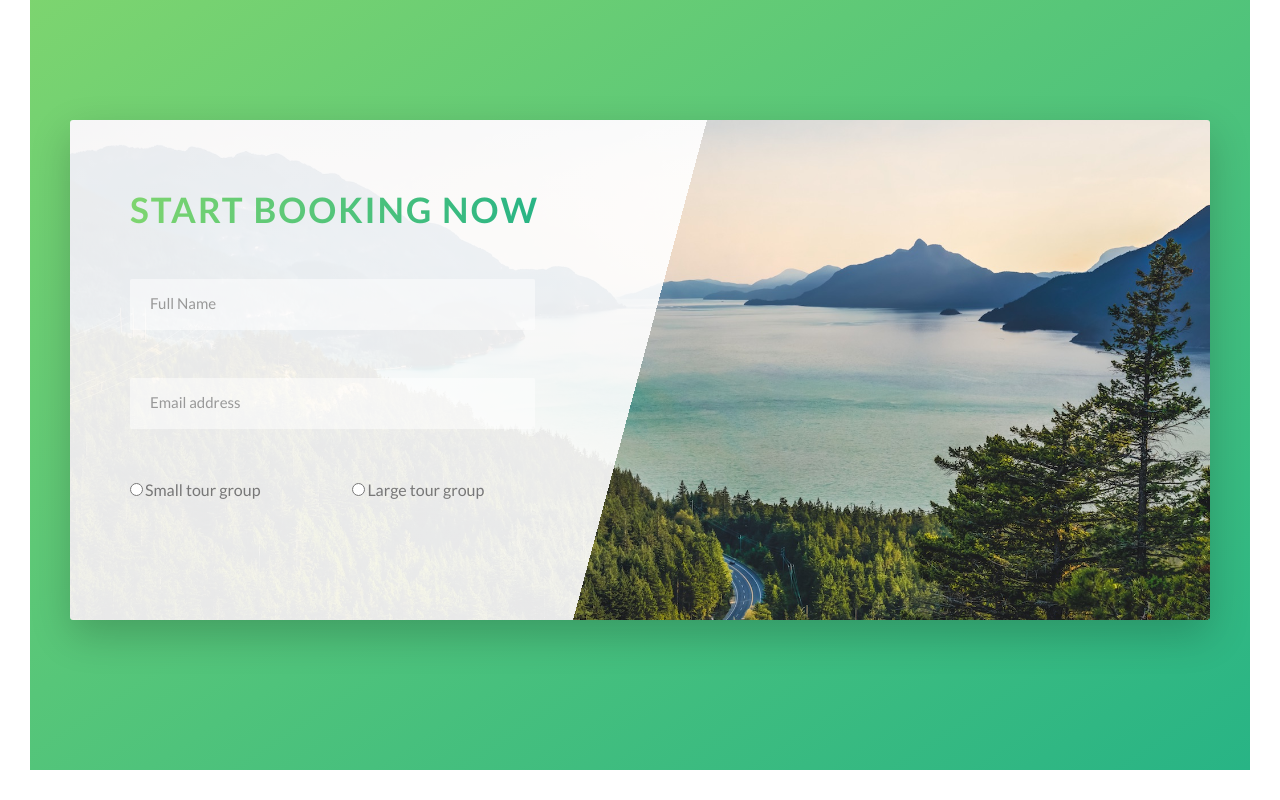
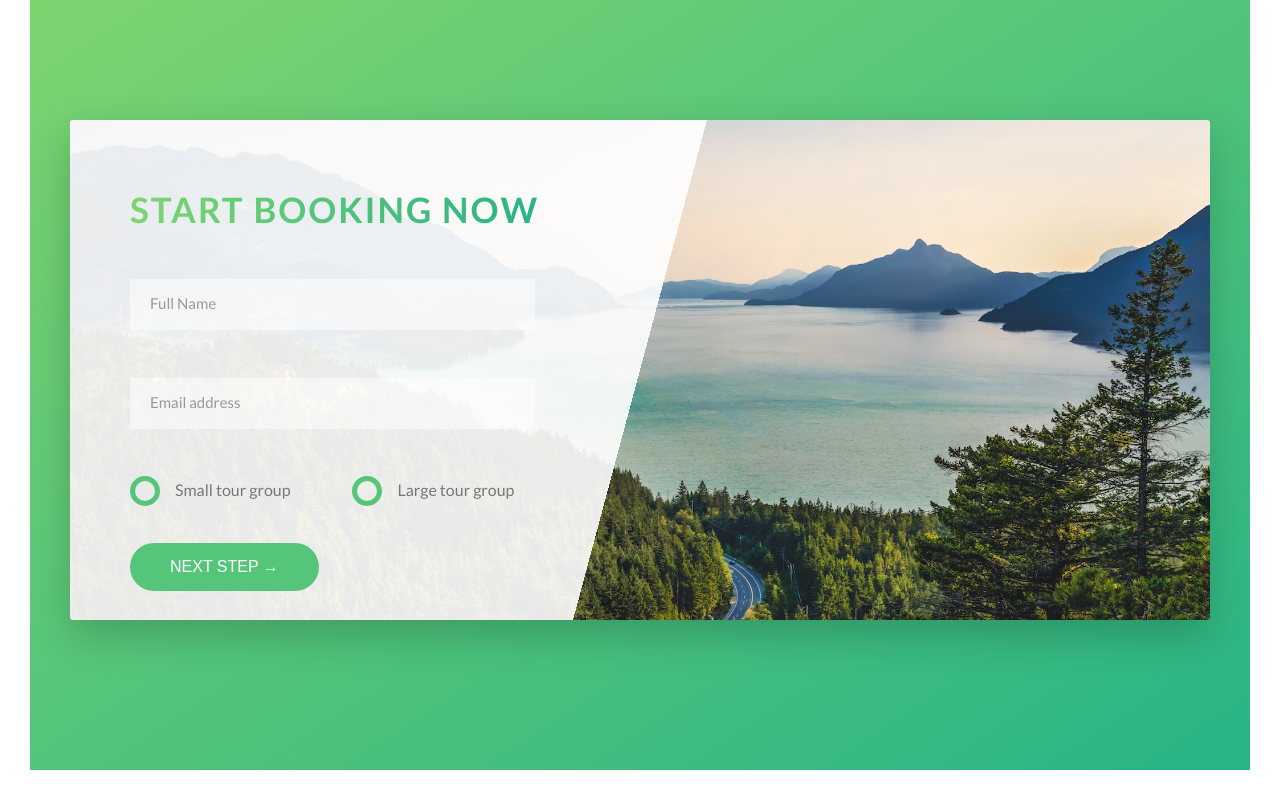
Before and after one commit to thmsbnrd/natours_sass, a website: page index.html in a window 1280 px wide. Shown: the part 4506-5306 px from the top of the page. Drawn offline with Linux system fonts and the light colour scheme.

Commit message:
styled radio button and added send form button

```diff
--- a/index.html
+++ b/index.html
@@ -300,7 +300,7 @@
                 <input type="email" class="form__input" placeholder="Email address" id="email" required>
                 <label for="email" class="form__label">Email address</label>
               </div>
-              <div class="form__group">
+              <div class="form__group u-margin-bottom-medium">
                 <div class="form__radio-group">
                   <input type="radio" class="form__radio-input" id="small" name="size">
                   <label for="small" class="form__radio-label">
@@ -315,6 +315,10 @@
                     Large tour group
                   </label>
                 </div>
+              </div>
+
+              <div class="form__group">
+                <button class="btn btn--green">Next step &rarr;</button>
               </div>
             </form>
           </div>
--- a/sass/base/_utilities.scss
+++ b/sass/base/_utilities.scss
@@ -1,21 +1,21 @@
 .u-center-text {
-  text-align: center;
+  text-align: center !important;
 }
 
 .u-margin-bottom-small {
-  margin-bottom: 1.5rem;
+  margin-bottom: 1.5rem !important;
 }
 .u-margin-bottom-medium {
-  margin-bottom: 4rem;
+  margin-bottom: 4rem !important;
 }
 .u-margin-bottom-big {
-  margin-bottom: 8rem;
+  margin-bottom: 8rem !important;
 }
 
 .u-margin-top-big {
-  margin-top: 8rem;
+  margin-top: 8rem !important;
 }
 
 .u-margin-top-huge {
-  margin-top: 10rem;
+  margin-top: 10rem !important;
 }
--- a/sass/components/_button.scss
+++ b/sass/components/_button.scss
@@ -1,4 +1,5 @@
 .btn {
+  &,
   &:link,
   &:visited {
     text-transform: uppercase;
@@ -9,6 +10,10 @@
     transition: all 0.2s;
     position: relative;
     font-size: $default-font-size;
+
+    //Change for the <button> element
+    border: none;
+    cursor: pointer;
   }
 
   &:hover {
@@ -21,7 +26,9 @@
     }
   }
 
-  &:active {
+  &:active,
+  &:focus {
+    outline: none;
     transform: translateY(-1px);
     box-shadow: 0 0.5rem 1rem rgba($color-black, 0.2);
   }
--- a/sass/components/_form.scss
+++ b/sass/components/_form.scss
@@ -51,8 +51,44 @@
     display: inline-block;
   }
 
+  &__radio-input {
+    display: none;
+  }
+
   &__radio-label {
     font-size: $default-font-size;
     cursor: pointer;
+    position: relative;
+    padding-left: 4.5rem;
+  }
+
+  &__radio-button {
+    height: 3rem;
+    width: 3rem;
+    border: 5px solid $color-primary;
+    border-radius: 50%;
+    display: inline-block;
+    position: absolute;
+    left: 0;
+    top: -0.4rem;
+
+    &::after {
+      content: "";
+      display: block;
+      height: 1.3rem;
+      width: 1.3rem;
+      border-radius: 50%;
+      position: absolute;
+      top: 50%;
+      left: 50%;
+      transform: translate(-50%, -50%);
+      background-color: $color-primary;
+      opacity: 0;
+      transition: opacity 0.2s;
+    }
+  }
+
+  &__radio-input:checked ~ &__radio-label &__radio-button::after {
+    opacity: 1;
   }
 }
```
Also changed, not shown: css/style.css.
